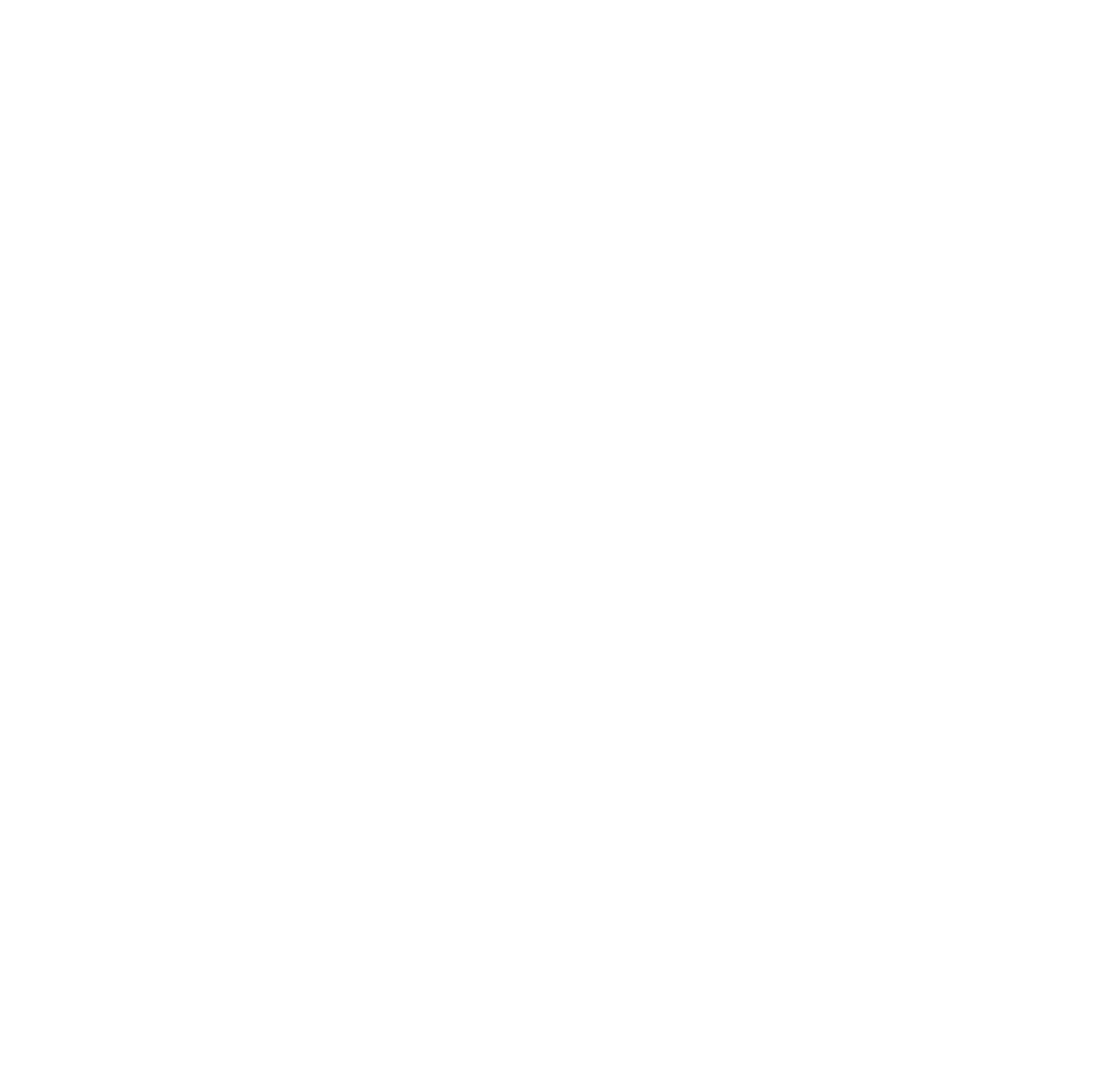
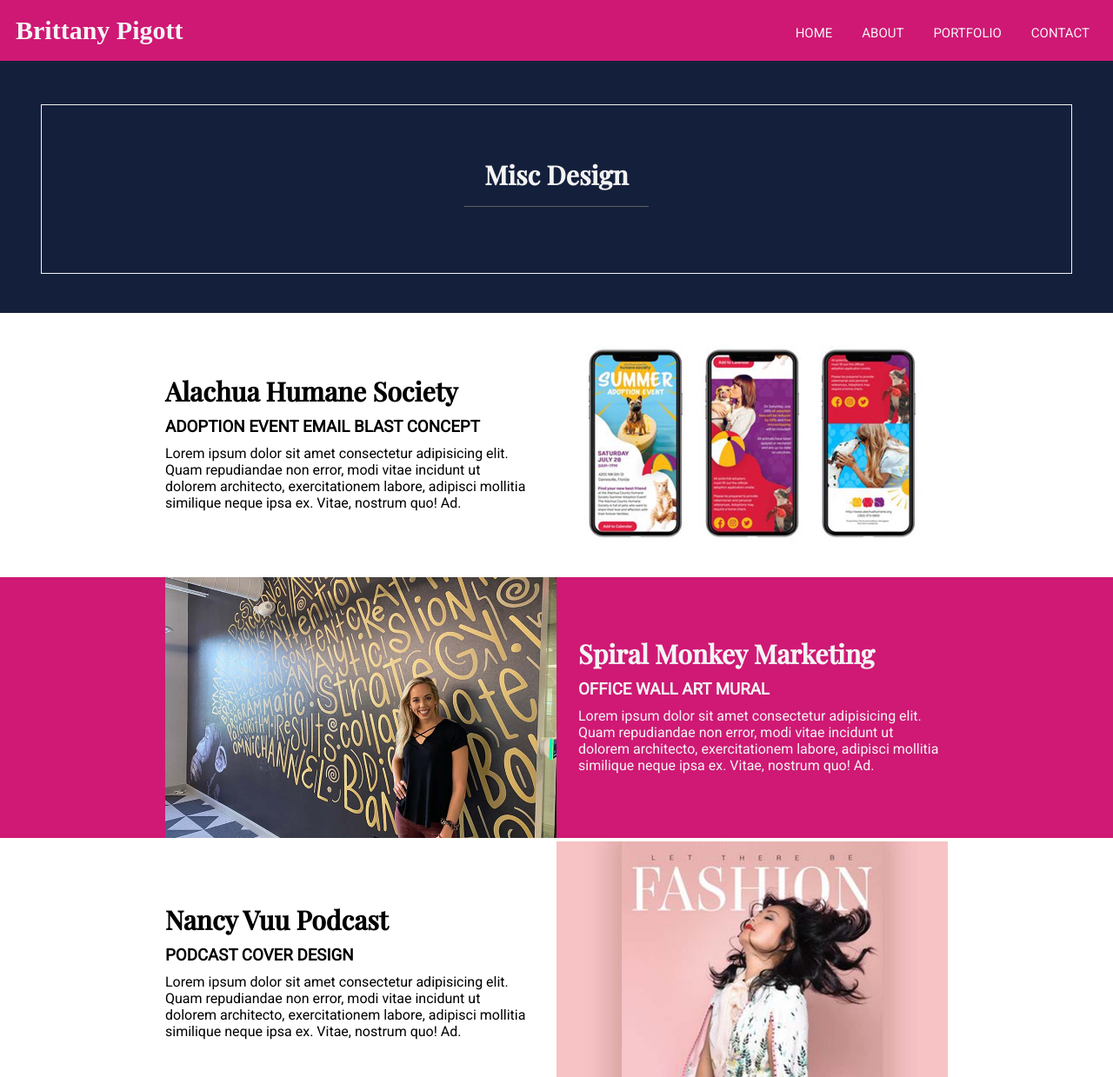
Before and after one commit to brittpigott/Project3, a plain HTML site: page misc.html in a window 1280 px wide. Shown: the top 1239 px of the page at 87% size. Before the commit the page ends 800 px from the top, so only its background shows below. Drawn offline with nearby package versions, Linux system fonts and the light colour scheme; a web font is replaced by a local one.

Commit message:
html & style for misc page

```diff
--- a/css/booklets.css
+++ b/css/booklets.css
@@ -212,7 +212,7 @@
 
       Footer Styling
 
-      =========================================*/
+=========================================*/
 
 footer {
   text-align: center;
--- a/css/misc.css
+++ b/css/misc.css
@@ -0,0 +1,238 @@
+/*=========================================
+
+Universal Styling
+
+=========================================*/
+* {
+  border: 0;
+  margin: 0;
+  padding: 0;
+}
+
+body {
+  font-family: "Roboto", sans-serif;
+}
+
+h2 {
+  padding-top: 30px;
+  font-size: 30px;
+}
+
+h1,
+h2 {
+  font-family: "Playfair Display", serif;
+}
+
+h1 {
+  font-size: 30px;
+}
+
+h3,
+p {
+  padding: 10px 0 0;
+}
+
+body {
+  background: white;
+}
+
+img {
+  width: 450px;
+  height: 300px;
+}
+
+/*=====================================
+
+            Nav Bar Styling
+
+        =====================================*/
+.top-bar {
+  width: 100%;
+  padding: 8px;
+  background: #cf1874;
+  color: #f4f4f4;
+  position: fixed;
+  display: inline-block;
+  z-index: 99;
+}
+
+nav {
+  float: right;
+  padding: 6px 20px 0 0;
+}
+
+.logo {
+  font-family: "Birthstone Bounce", serif;
+  float: left;
+  padding: 10px;
+}
+
+nav ul li {
+  display: inline-block;
+  vertical-align: top;
+}
+
+nav ul li a {
+  display: block;
+  padding: 15px;
+  text-decoration: none;
+  color: #f4f4f4;
+  font-size: 15px;
+  transition: 0.3s;
+}
+
+nav ul li a:hover {
+  color: #326986;
+  transition: 0.3s;
+}
+
+/*=========================================
+
+        Header Block Styling
+
+        =========================================*/
+
+hr {
+  border: none;
+  border-bottom: 1px solid #616161;
+  margin: 1em 40%; /* 15% or whatever fixed or % value that suits your needs*/
+}
+
+.top-header {
+  background: #14203b;
+  color: #f4f4f4;
+  width: 100%;
+  text-align: center;
+  padding: 120px 0 90px;
+  height: 150px;
+}
+
+.border {
+  border: 1px solid #f4f4f4;
+  margin: 0 47px;
+  padding: 60px;
+}
+
+/*=========================================
+
+          Main Content Styling
+
+        =========================================*/
+
+.section1 {
+  max-width: 900px;
+  margin: 0 auto;
+}
+
+.text-content-1 {
+  float: left;
+  width: 415px;
+  padding: 40px 0;
+}
+
+.image1 {
+  float: right;
+}
+
+.section2 {
+  background: #cf1974;
+  color: #f4f4f4;
+  display: inline-block;
+  width: 100%;
+  height: 300px;
+}
+
+.text-content-2 {
+  float: right;
+  width: 415px;
+  margin: 48px 10px;
+  padding: 20px 0;
+}
+
+.image2 {
+  float: left;
+}
+
+.section-2-center {
+  max-width: 900px;
+  margin: 0 auto;
+}
+
+.text-content-2 h2 {
+  padding-top: 0;
+}
+
+.section3 {
+  max-width: 900px;
+  margin: 0 auto;
+  height: 300px;
+}
+
+.text-content-3 {
+  float: left;
+  width: 415px;
+  padding: 40px 0;
+}
+
+.image3 {
+  float: right;
+}
+
+/*=========================================
+
+          Button Styling
+
+          =========================================*/
+
+.button-pink {
+  background: #cf1974;
+  color: #f4f4f4;
+  padding: 10px 30px;
+  border-radius: 20px;
+  margin-top: 15px;
+}
+
+.button-navy {
+  background: #14203b;
+  color: #f4f4f4;
+  padding: 10px 30px;
+  border-radius: 20px;
+  transition: 0.3s;
+  margin-top: 15px;
+}
+
+button:hover {
+  cursor: pointer;
+  background: #326986;
+  color: #f4f4f4;
+  transition: 0.3s;
+}
+
+/*=========================================
+
+        Footer Styling
+
+  =========================================*/
+
+footer {
+  text-align: center;
+  background: #14203b;
+  color: #f4f4f4;
+  padding: 40px 0px;
+}
+
+footer a {
+  color: white;
+  font-size: 18px;
+  margin: 0 3px;
+  transition: 0.3s;
+}
+
+footer a:hover {
+  color: #c5c2c2;
+  transition: 0.3s;
+}
+
+footer p {
+  padding: 5px;
+}
--- a/misc.html
+++ b/misc.html
@@ -0,0 +1,81 @@
+<!DOCTYPE html>
+<html lang="en">
+<head>
+    <meta charset="UTF-8">
+    <title>Misc Design</title>
+
+    <link rel="stylesheet" href="css/misc.css">
+
+    <link rel="preconnect" href="https://fonts.googleapis.com">
+    <link rel="preconnect" href="https://fonts.gstatic.com" crossorigin>
+    <link href="https://fonts.googleapis.com/css2?family=Birthstone+Bounce&family=Playfair+Display:wght@400;500&family=Roboto&display=swap" rel="stylesheet">
+
+    <script src="https://kit.fontawesome.com/8166565b37.js" crossorigin="anonymous"></script>
+
+</head>
+<body>
+    <header>
+        <section class="top-bar">
+            <h1 class="logo">Brittany Pigott</h1>
+            <nav>
+                <ul>
+                    <li><a href="index.html">HOME</a></li>
+                    <li><a href="about.html">ABOUT</a></li>
+                    <li><a href="portfolio.html">PORTFOLIO</a></li>
+                    <li><a href="contact.html">CONTACT</a></li>
+                </ul>
+            </nav>
+        </section>
+
+        <section class="top-header">
+            <div class="border">
+                <h1>Misc Design</h1>
+                <hr>
+            </div>
+        </section>
+    </header>
+
+    <main>
+        <section class="section1">
+            <div class="text-content-1">
+                <h2>Alachua Humane Society</h2>
+                <h3>ADOPTION EVENT EMAIL BLAST CONCEPT</h3>
+                <p>Lorem ipsum dolor sit amet consectetur adipisicing elit. Quam repudiandae non error, modi vitae incidunt ut dolorem architecto, exercitationem labore, adipisci mollitia similique neque ipsa ex. Vitae, nostrum quo! Ad.</p>
+            </div>
+            <div class="image1">
+                <img src="images/email.jpg" alt="Alachua Humane Society">
+            </div>
+        </section>
+
+        <section class="section2">
+        <section class="section-2-center">
+            <div class="image2">
+                <img src="images/spiralmonkey.jpg" alt="Sprial Monkey Marketing">
+            </div>
+            <div class="text-content-2">
+                <h2>Spiral Monkey Marketing</h2>
+                <h3>OFFICE WALL ART MURAL</h3>
+                <p>Lorem ipsum dolor sit amet consectetur adipisicing elit. Quam repudiandae non error, modi vitae incidunt ut dolorem architecto, exercitationem labore, adipisci mollitia similique neque ipsa ex. Vitae, nostrum quo! Ad.</p>
+            </div>
+        </section>
+        </section>
+
+        <section class="section3">
+            <div class="text-content-3">
+                <h2>Nancy Vuu Podcast</h2>
+                <h3>PODCAST COVER DESIGN</h3>
+                <p>Lorem ipsum dolor sit amet consectetur adipisicing elit. Quam repudiandae non error, modi vitae incidunt ut dolorem architecto, exercitationem labore, adipisci mollitia similique neque ipsa ex. Vitae, nostrum quo! Ad.</p>
+            </div>
+            <div class="image3">
+                <img src="images/podcast.jpg" alt="Nancy Vuu Podcast Design">
+            </div>
+        </section>
+    </main>
+
+    <footer>
+        <p class="website">Website By Brittany Pigott</p>
+        <span>FOLLOW ME</span>
+            <a href="https://facebook.com" target="blank"><i class="fab fa-facebook-square"></i></a>
+            <a href="http://instagram.com" target="blank"><i class="fab fa-instagram"></i></a>
+            <a href="http://twitter.com" target="blank"><i class="fab fa-twitter"></i></a>
+    </footer>
```
